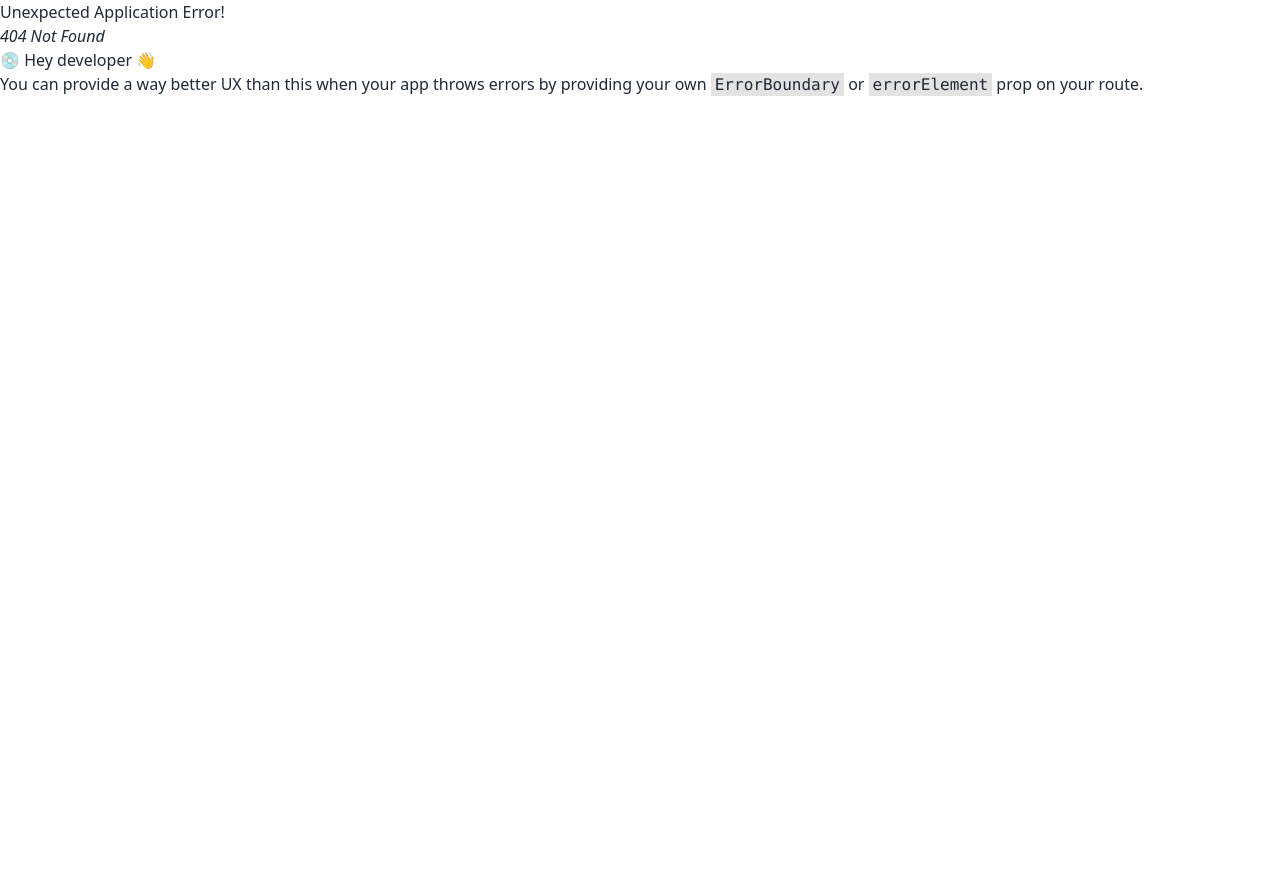
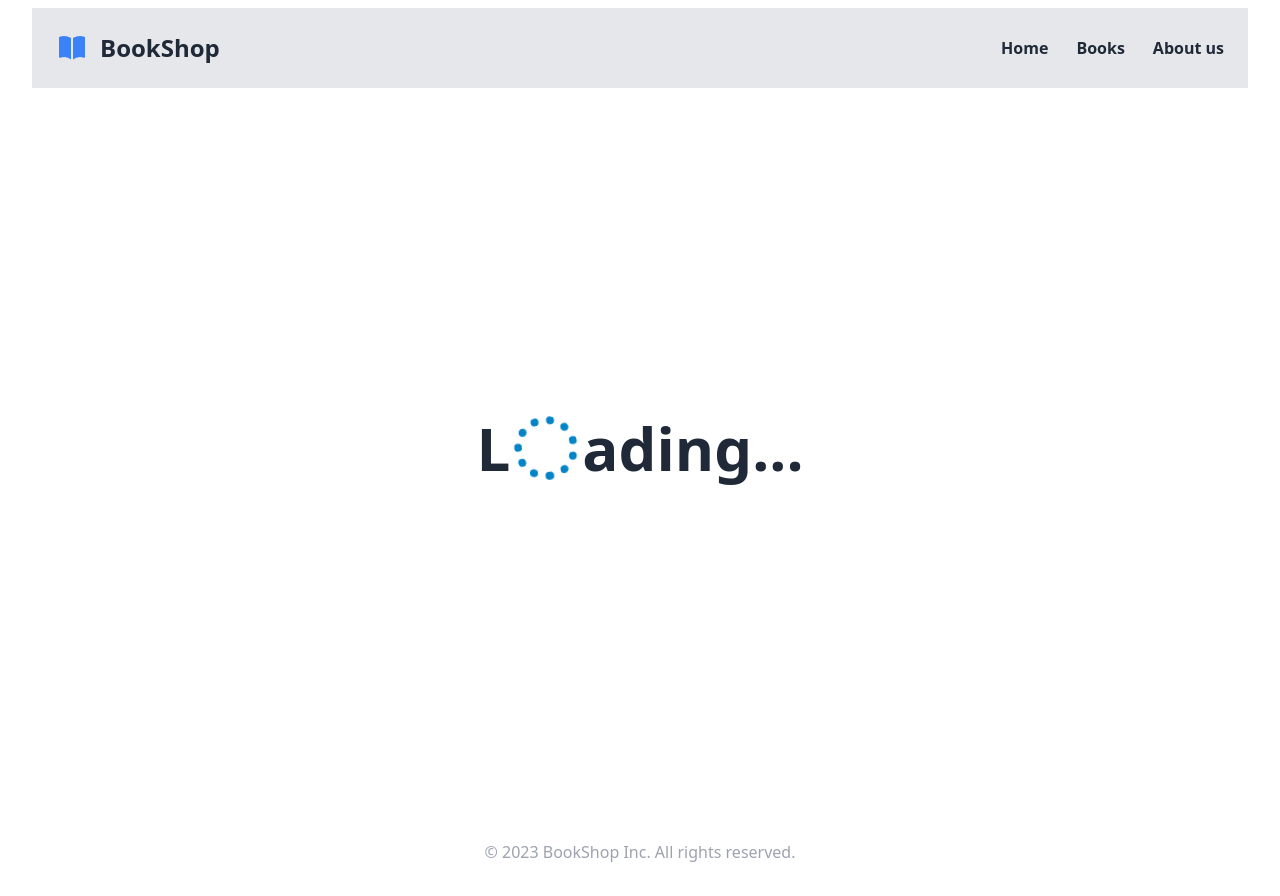
Before and after one commit to KhanZiaul/Bookshop, a React (Vite) app: page /loading in a window 1280 px wide. Before the commit this address had no page. Before the commit the page ends 800 px from the top, so only its background shows below. Built offline with nearby package versions, Linux system fonts and the light colour scheme.

Commit message:
loading spinner added

```diff
--- /dev/null
+++ b/src/components/LoaingSpinner/Loading.jsx
@@ -0,0 +1,13 @@
+import React from 'react';
+
+const Loading = () => {
+    return (
+        <div className='flex justify-center items-center gap-1 h-[calc(100vh-80px)]'>
+            <p className='text-6xl font-semibold '>L</p>
+            <p className='border-8 border-sky-600 rounded-full h-16 w-16 border-dotted animate-spin'></p>
+            <p className='text-6xl font-semibold'>ading...</p>
+        </div>
+    );
+};
+
+export default Loading;
--- a/src/main.jsx
+++ b/src/main.jsx
@@ -10,6 +10,7 @@ import About from './components/About/About';
 import Home from './components/Home/Home';
 import Books from './components/Books/Books';
 import Book from './components/Book/Book';
+import Loading from './components/LoaingSpinner/Loading';
 
 const router = createBrowserRouter([
   {
@@ -33,6 +34,10 @@ const router = createBrowserRouter([
       {
         path: 'about',
         element: <About></About>
+      },
+      {
+        path: 'loading',
+        element: <Loading></Loading>
       }
     ]
   },
```
